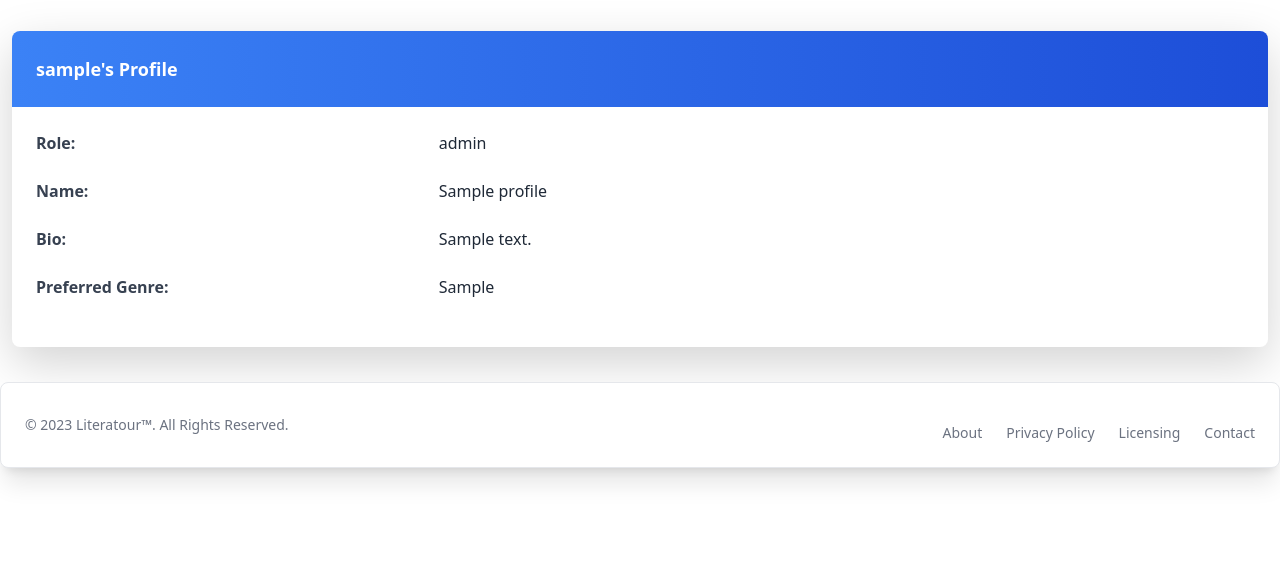
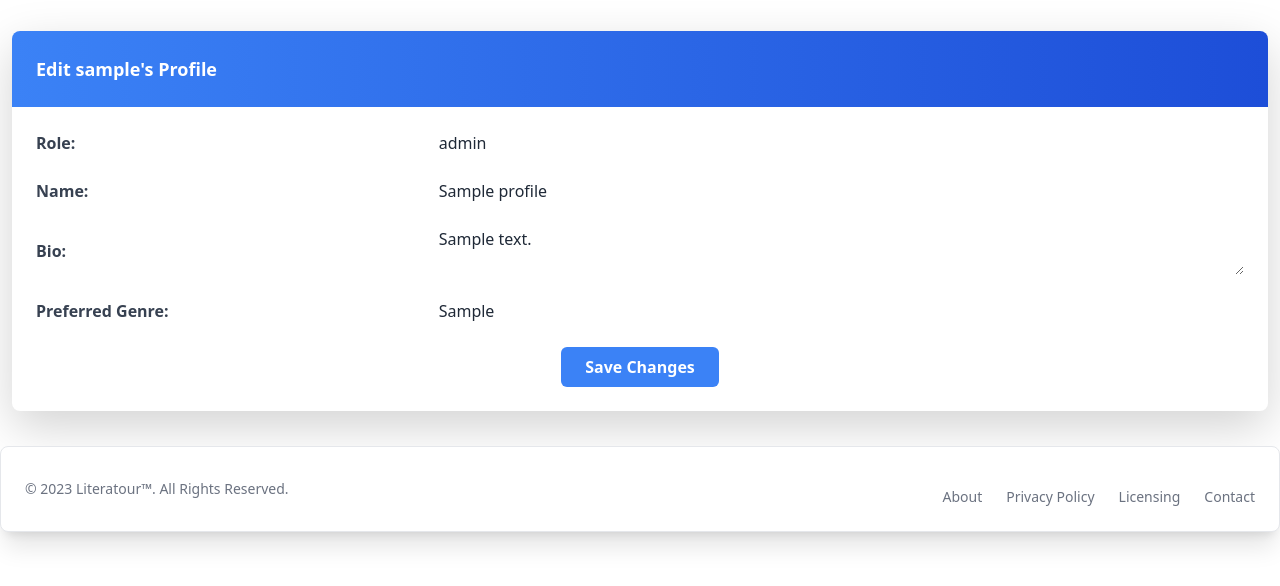
Before and after one commit to PBPE13/pbp_group, a Django app: page /profile/ in a window 1280 px wide. Shown: the part 73-659 px from the top of the page. Run offline with Django 4.2, Linux system fonts and the light colour scheme; a user stored in the database is signed in; tables that the repository leaves empty hold one stand-in row (values such as "Sample post"); parts of the project's set-up code (start-up, migrations or seed data) failed here and were passed over; some libraries are stand-ins or nearby versions.

Commit message:
fixed profile

```diff
--- a/main/templates/profile.html
+++ b/main/templates/profile.html
@@ -5,29 +5,33 @@
     <div class="container mx-auto mt-10">
         <div class="bg-white shadow-lg rounded-lg overflow-hidden">
             <div class="bg-gradient-to-r from-blue-500 to-blue-700 p-4 text-white text-lg font-bold">
-                {{ profile.user.username }}'s Profile
+                Edit {{ profile.user.username }}'s Profile
             </div>
+            <form method="post" action="{% url 'main:update_profile' %}">
+                {% csrf_token %}
                 <div class="p-6">
                     <div class="flex items-center mb-4">
-                    <span class="w-1/3 text-gray-700 font-semibold">Role:</span>
-                    <p class="w-2/3 text-gray-800">{{ profile.role }}</p>
+                        <label for="role" class="w-1/3 text-gray-700 font-semibold">Role:</label>
+                        <input type="text" id="role" name="role" class="w-2/3 text-gray-800" value="{{ profile.role }}">
                     </div>
                     <div class="flex items-center mb-4">
-                    <span class="w-1/3 text-gray-700 font-semibold">Name:</span>
-                    <p class="w-2/3 text-gray-800">{{ profile.name }}</p>
+                        <label for="name" class="w-1/3 text-gray-700 font-semibold">Name:</label>
+                        <input type="text" id="name" name="name" class="w-2/3 text-gray-800" value="{{ profile.name }}">
                     </div>
                     <div class="flex items-center mb-4">
-                    <span class="w-1/3 text-gray-700 font-semibold">Bio:</span>
-                    <p class="w-2/3 text-gray-800 whitespace-pre-line">{{ profile.bio_data }}</p>
+                        <label for="bio_data" class="w-1/3 text-gray-700 font-semibold">Bio:</label>
+                        <textarea id="bio_data" name="bio_data" class="w-2/3 text-gray-800 whitespace-pre-line">{{ profile.bio_data }}</textarea>
                     </div>
                     <div class="flex items-center mb-4">
-                    <span class="w-1/3 text-gray-700 font-semibold">Preferred Genre:</span>
-                    <p class="w-2/3 text-gray-800">{{ profile.preferred_genre }}</p>
+                        <label for="preferred_genre" class="w-1/3 text-gray-700 font-semibold">Preferred Genre:</label>
+                        <input type="text" id="preferred_genre" name="preferred_genre" class="w-2/3 text-gray-800" value="{{ profile.preferred_genre }}">
+                    </div>
+                    <div class="text-center">
+                        <button type="submit" class="bg-blue-500 hover:bg-blue-700 text-white font-bold py-2 px-4 rounded">Save Changes</button>
+                    </div>
+                </div>
+            </form>
         </div>
     </div>
 </div>
-    </div>
-
-
-</div>
 {% endblock %}
--- a/main/urls.py
+++ b/main/urls.py
@@ -1,6 +1,6 @@
 from django.urls import path
 from main.views import show_main
-from main.views import register, login_user, logout_user, show_home, profile_user
+from main.views import register, login_user, logout_user, show_home, profile_user, update_profile
 
 app_name = 'main'
 
@@ -11,4 +11,5 @@ urlpatterns = [
     path('logout/', logout_user, name='logout'),
     path('home/', show_home, name='home'),
     path('profile/', profile_user, name='profile_user'),
+    path('profile/update/', update_profile, name='update_profile'),
 ]
--- a/main/views.py
+++ b/main/views.py
@@ -61,3 +61,29 @@ def logout_user(request):
 def profile_user(request):
     profile = get_object_or_404(Profile, user=request.user)
     return render(request, 'profile.html', {'profile': profile})
+
+@login_required
+def update_profile(request):
+    if request.method == 'POST':
+        profile = Profile.objects.get(user=request.user)
+
+        role = request.POST.get('role')
+        name = request.POST.get('name')
+        bio_data = request.POST.get('bio_data')
+        preferred_genre = request.POST.get('preferred_genre')
+
+        if not name:
+            messages.error(request, 'Name is required.')
+            return redirect('main:update_profile')
+
+        profile.role = role
+        profile.name = name
+        profile.bio_data = bio_data
+        profile.preferred_genre = preferred_genre
+        profile.save()
+
+        messages.success(request, 'Your profile was successfully updated!')
+        return redirect('main:profile_user')
+    else:
+        messages.error(request, 'Invalid request')
+        return redirect('main:profile_user')
```
Also changed, not shown: 7 other files. Lines whose indentation alone changed are shown as unchanged.
